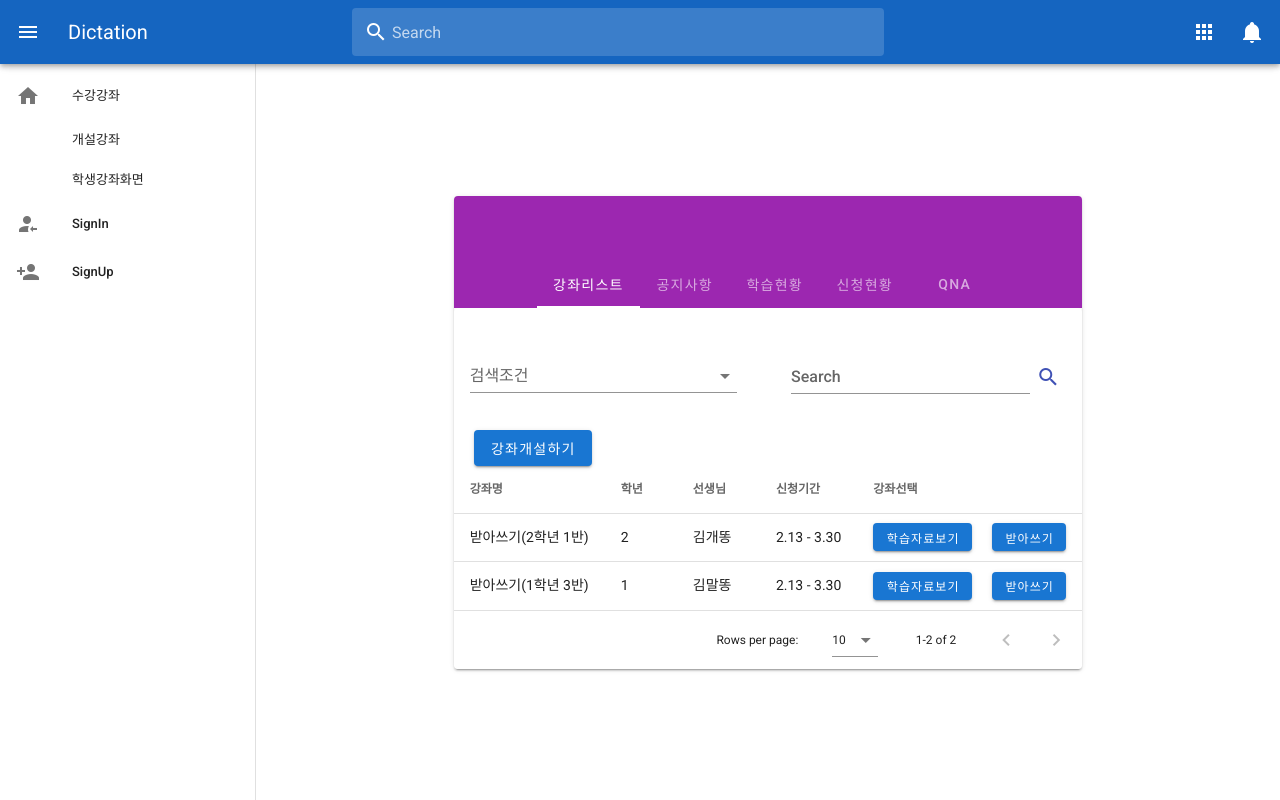
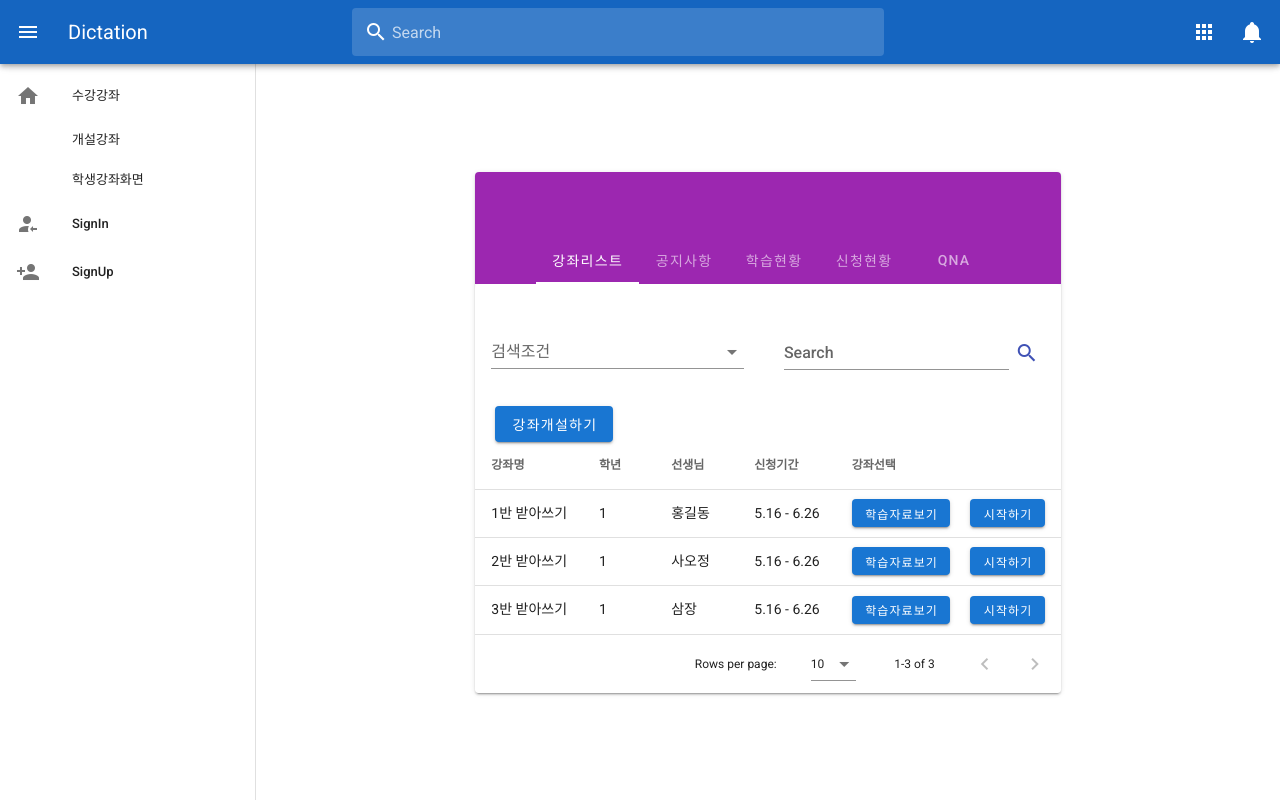
Before and after one commit to nws94/Vue_Dication, a Vue app in the folder vue-dictation/: page / in a window 1280 px wide. Built offline with nearby package versions, Linux system fonts and the light colour scheme.

Commit message:
하드코딩 수정

```diff
--- a/vue-dictation/src/components/Home.vue
+++ b/vue-dictation/src/components/Home.vue
@@ -56,41 +56,38 @@
           >
         <template v-slot:item.actions="{ item }">
           <v-btn class="mr-5" small color="primary" @click="{item}" >학습자료보기</v-btn>
-          <v-btn small color="primary" @click="goCource()">받아쓰기</v-btn>
+          <v-btn small color="primary" @click="goCource()">시작하기</v-btn>
         </template>
         </v-data-table>
         </v-card>
       </v-tab-item>
      <v-tab-item>
-        <v-card flat>
-          <v-card-title class="headline">An awesome title</v-card-title>
-          <v-card-text>
-            <p>
-              Duis lobortis massa imperdiet quam. Donec vitae orci sed dolor rutrum auctor. Vestibulum facilisis, purus nec pulvinar iaculis, ligula mi congue nunc, vitae euismod ligula urna in dolor. Praesent congue erat at massa.
-            </p>
-
-            <p>
-              Aenean posuere, tortor sed cursus feugiat, nunc augue blandit nunc, eu sollicitudin urna dolor sagittis lacus. Pellentesque egestas, neque sit amet convallis pulvinar, justo nulla eleifend augue, ac auctor orci leo non est. Etiam sit amet orci eget eros faucibus tincidunt. Donec sodales sagittis magna.
-            </p>
-
-            <p class="mb-0">
-              Ut leo. Suspendisse potenti. Duis vel nibh at velit scelerisque suscipit. Fusce pharetra convallis urna.
-            </p>
-          </v-card-text>
+          <v-card class="mx-auto">
+    <v-card-title>
+      <v-spacer></v-spacer>
+      <v-text-field
+        v-model="search"
+        append-icon="mdi-magnify"
+        label="검색어를 입력하세요"
+        single-line
+        hide-details
+      ></v-text-field>
+    </v-card-title>
+    <v-data-table
+      :headers="headers2"
+      :items="lecture2"
+      :search="search2"
+    ></v-data-table>
     </v-card>
     </v-tab-item>
      <v-tab-item>
-        <v-card flat>
-          <v-card-title class="headline">An even better title</v-card-title>
-          <v-card-text>
-            <p>
-              Maecenas ullamcorper, dui et placerat feugiat, eros pede varius nisi, condimentum viverra felis nunc et lorem. Sed hendrerit. Maecenas malesuada. Vestibulum ullamcorper mauris at ligula. Proin faucibus arcu quis ante.
-            </p>
-
-            <p class="mb-0">
-              Etiam vitae tortor. Curabitur ullamcorper ultricies nisi. Sed magna purus, fermentum eu, tincidunt eu, varius ut, felis. Aliquam lobortis. Suspendisse potenti.
-            </p>
-          </v-card-text>
+     <v-card class="mx-auto">
+      <v-spacer></v-spacer>
+       <v-data-table
+        :headers="headers3"
+        :items="lecture3"
+        :search="search3"
+       ></v-data-table>
      </v-card>
     </v-tab-item>
     </v-tabs-items>
@@ -115,18 +112,59 @@ import router from '../router'
         ],
         desserts: [
           {
-            courseName: '받아쓰기(2학년 1반)',
-            grade: 2,
-            teacher: "김개똥",
-            courseDate: "2.13 - 3.30",
+            courseName: '1반 받아쓰기',
+            grade: 1,
+            teacher: "홍길동",
+            courseDate: "5.16 - 6.26",
 
           },
           {
-            courseName: '받아쓰기(1학년 3반)',
+            courseName: '2반 받아쓰기',
             grade: 1,
-            teacher: "김말똥",
-            courseDate: "2.13 - 3.30",
+            teacher: "사오정",
+            courseDate: "5.16 - 6.26",
 
+          },
+          {
+            courseName: '3반 받아쓰기',
+            grade: 1,
+            teacher: "삼장",
+            courseDate: "5.16 - 6.26",
+
+          },
+        ],
+        headers2: [
+          {text:'No', value:'board_cd'},
+          {
+            text: '제목',
+            align: 'start',
+            sortable: false,
+            value: 'board_nm',
+          },
+          { text: '파일', value: 'file' },
+          { text: '작성자', value: 'input_id' },
+          { text: '작성일', value: 'input_dt' },
+          { text: '조회수', value: 'views' },
+        ],
+        headers3: [
+          {
+            text: '강좌명',
+            align: 'start',
+            sortable: false,
+            value: 'lecture_nm',
+          },
+          { text: '학년', value: 'grade' },
+          { text: '반', value: 'ban' },
+          { text: '학생이름', value: 'kor_nm' },
+          { text: '점수', value: 'lecture_level' },
+        ],
+        lecture3: [
+        {
+            lecture_nm: '2반 받아쓰기',
+            grade: 1,
+            ban: 5,
+            kor_nm: '강대성',
+            lecture_level: '70점',
         },
         ],
       }
--- a/vue-dictation/src/components/Readlc.vue
+++ b/vue-dictation/src/components/Readlc.vue
@@ -17,7 +17,7 @@
       :search="search"
     >
       <template v-slot:item.actions="{ item }">
-      <v-btn class="mr-5" small color="primary" @click="goCource(item)">받아쓰기</v-btn>
+      <v-btn class="mr-5" small color="primary" @click="goCource(item)">시작하기</v-btn>
       </template>
     </v-data-table>
   </v-card>
@@ -38,25 +38,17 @@ import router from '../router'
           },
           { text: '학년', value: 'grade' },
           { text: '선생님', value: 'kor_nm' },
-          { text: '신청기간', value: 'enroll_st_dt' },
-          { text: '강좌선택', value: 'actions', sortable: false },
+          { text: '수강기간', value: 'enroll_st_dt' },
+          { text: '받아쓰기', value: 'actions', sortable: false },
         ],
         lecture: [
           {
             lecture_nm: '2반 받아쓰기',
             grade: 1,
             kor_nm: '사오정',
-            enroll_st_dt: '5.16-5.26',
-            lecture_enter: '들어가기',
+            enroll_st_dt: '5.16-6.26',
+            lecture_enter: '시작하기',
           },
-          {
-            lecture_nm: '3반 받아쓰기',
-            grade: 1,
-            kor_nm: '삼장',
-            enroll_st_dt: '5.16-5.26',
-            lecture_enter: '들어가기',
-          },
-
         ],
       }
     },
--- a/vue-dictation/src/components/Studentlc.vue
+++ b/vue-dictation/src/components/Studentlc.vue
@@ -86,7 +86,7 @@
   export default {
     data () {
       return {
-        lectureTitles:["신청강좌","공지사항","학습하기","Q&A"],
+        lectureTitles:["신청강좌","공지사항","Q&A"],
         tabs: null,
                 search: '',
           headers1: [
@@ -99,7 +99,7 @@
           { text: '학년', value: 'grade' },
           { text: '선생님', value: 'teach_id' },
           { text: '강좌기간', value: 'enroll_en_dt' },
-          { text: '수강단계', value: 'lecture_level' },
+          { text: '점수', value: 'lecture_level' },
         ],
         lecture1: [
           {
@@ -107,16 +107,8 @@
             grade: 1,
             teach_id: '사오정',
             enroll_en_dt: '5.16-6.26',
-            lecture_level: '5단계',
+            lecture_level: '60점',
           },
-          {
-            lecture_nm: '3반 받아쓰기',
-            grade: 1,
-            teach_id: '삼장',
-            enroll_en_dt: '5.16-6.26',
-            lecture_level: '6단계',
-          },
-
         ],
         headers: [
           {text:'No', value:'board_cd'},
--- a/vue-dictation/src/components/Viewlc.vue
+++ b/vue-dictation/src/components/Viewlc.vue
@@ -44,16 +44,16 @@
         lecture: [
           {
             lecture_nm: '1반 받아쓰기',
-            grade: 2,
+            grade: 1,
             kor_nm: '홍길동',
-            enroll_st_dt: '5.16-5.26',
+            enroll_st_dt: '5.16-6.23',
             lecture_check: '미신청',
           },
           {
             lecture_nm: '2반 받아쓰기',
             grade: 1,
             kor_nm: '사오정',
-            enroll_st_dt: '5.16-5.26',
+            enroll_st_dt: '5.16-6.23',
             lecture_check: '신청완료',
           },
 
```
Lines whose indentation alone changed are shown as unchanged.
